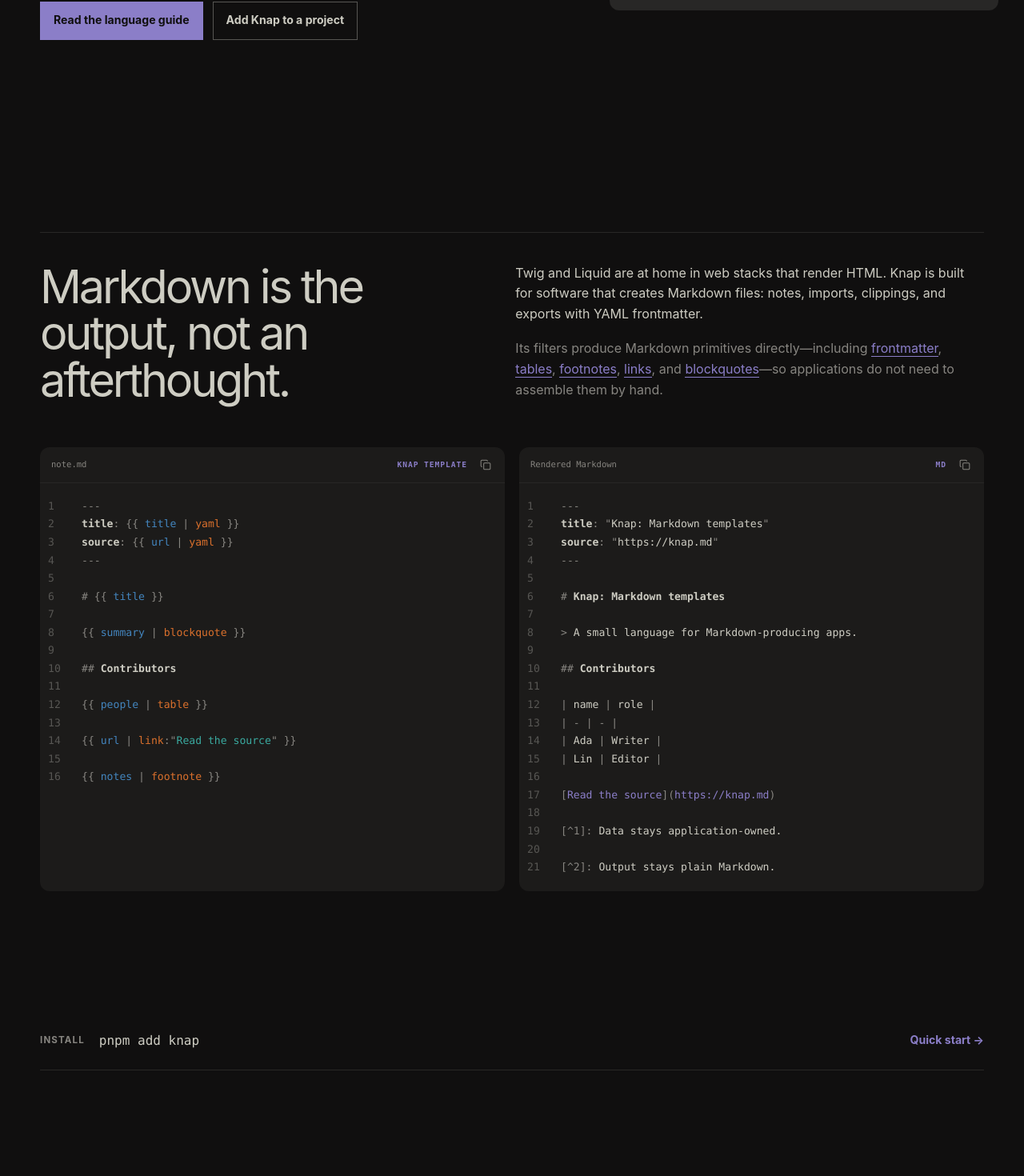
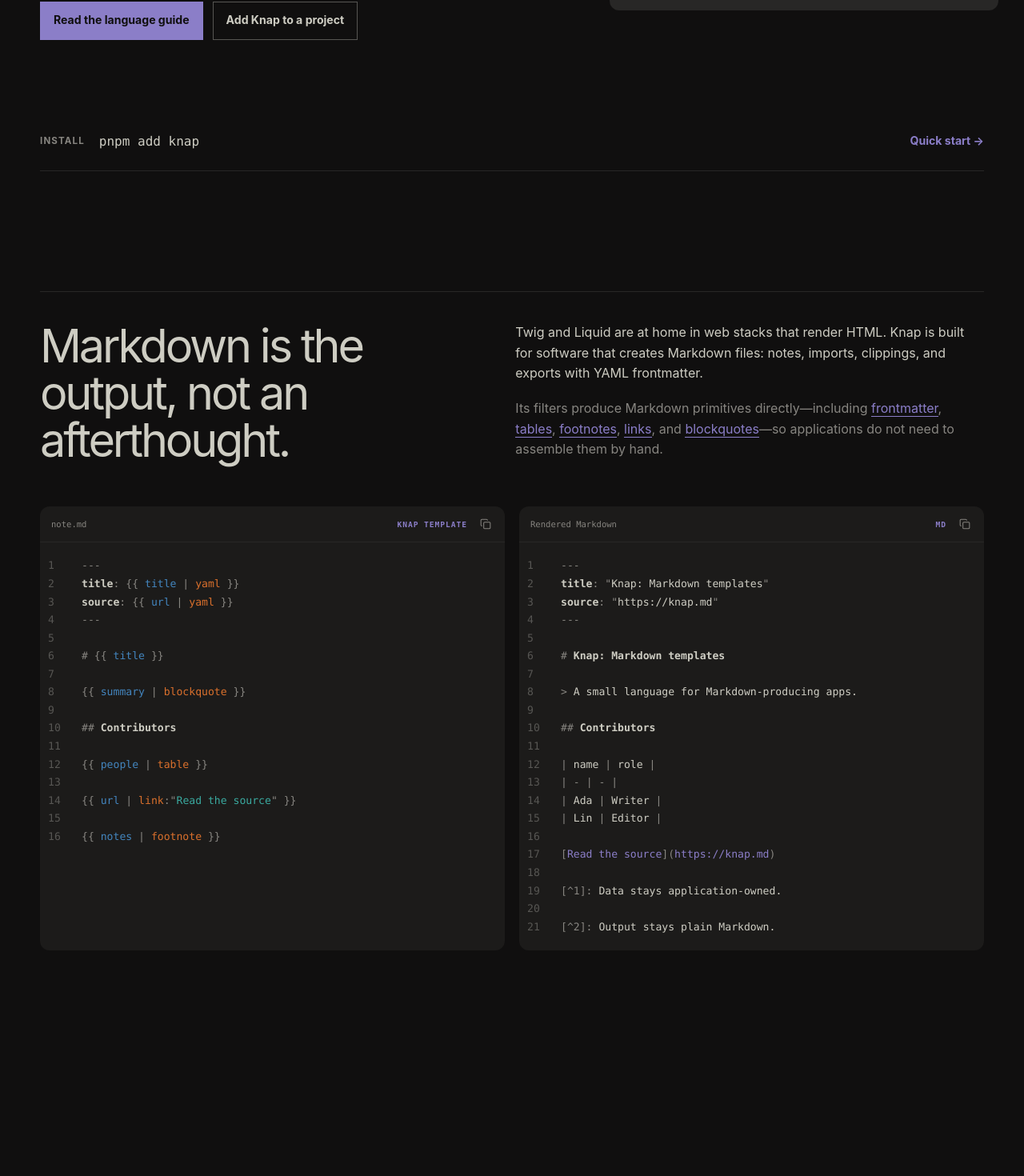
Before and after one commit to obsidianmd/knap, a Next.js app in the folder website/: page / in a window 1280 px wide. Shown: the part 623-2093 px from the top of the page at 80% size. Built offline with nearby package versions, Linux system fonts and the light colour scheme.

Commit message:
Move Quick start below hero

```diff
--- a/website/app/page.tsx
+++ b/website/app/page.tsx
@@ -94,6 +94,11 @@
         </div>
       </section>
 
+      <section className="install-strip" aria-label="Installation">
+        <div><span className="install-label">Install</span><code>pnpm add knap</code></div>
+        <a href="/api#quick-start">Quick start →</a>
+      </section>
+
       <section className="markdown-native" aria-labelledby="markdown-native-title">
         <header className="markdown-native-heading">
           <h2 id="markdown-native-title">Markdown is the output, not an afterthought.</h2>
@@ -107,11 +112,6 @@
           <CodeBlock label="note.md" code={markdownTemplate} />
           <CodeBlock language="md" label="Rendered Markdown" code={markdownOutput} />
         </div>
-      </section>
-
-      <section className="install-strip" aria-label="Installation">
-        <div><span className="install-label">Install</span><code>pnpm add knap</code></div>
-        <a href="/api#quick-start">Quick start →</a>
       </section>
 
       <section className="feature-grid" aria-labelledby="why-knap">
```
